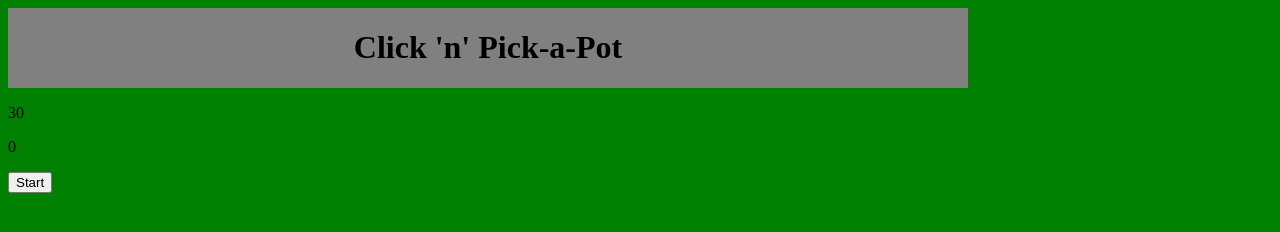
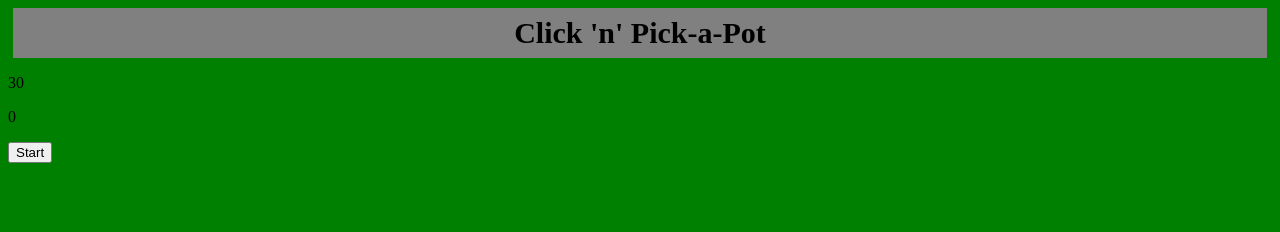
Before and after one commit to AmirSohi90/WDI_LDN_PROJECT1, a website: page src/index.html in a window 1280 px wide. Drawn offline with nearby package versions, Linux system fonts and the light colour scheme; files that its build step writes are made by us from their sources.

Commit message:
managed to center the heading using flex

```diff
--- a/src/index.html
+++ b/src/index.html
@@ -8,9 +8,7 @@
   </head>
   <body>
     <header>
-      <div class="header-container">
-          <h1>Click 'n' Pick-a-Pot</h1>
-      </div>
+      <h1>Click 'n' Pick-a-Pot</h1>
     </header>
     <main>
       <div class="time-and-score">
--- a/src/scss/style.scss
+++ b/src/scss/style.scss
@@ -1,20 +1,17 @@
-*{
-  box-sizing: border-box;
-}
+
 
 body{
-  max-width: 960px;
   background-color: green;
 }
 
 header{
-  max-width: 960px;
-  background-color: grey;
-  .header-container{
     display: flex;
     justify-content: center;
     align-items: center;
-  }
+    margin: 5px;
+    height: 50px;
+    font-size: 15px;
+    background-color: grey;
 }
 
 main{
```
